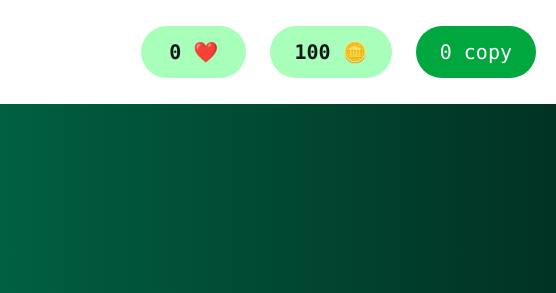
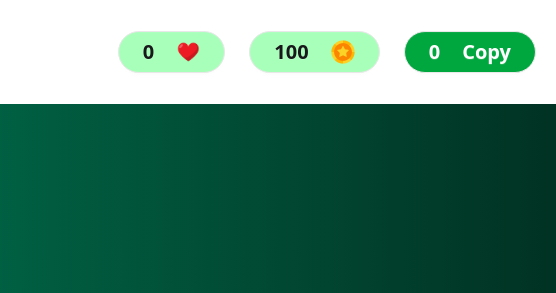
Before and after one commit to sanjidanipa/assignment-5, a plain HTML site: page index.html in a window 1280 px wide. Shown: the top 293 px of the page, 724-1280 px from the left. Drawn offline with nearby package versions, Linux system fonts and the light colour scheme.

Commit message:
changed styles

```diff
--- a/index.html
+++ b/index.html
@@ -22,9 +22,24 @@
 
             </div>
             <div class="">
-                <button class=" rounded-full bg-[#a7ffba] text-xl px-7 py-3 mr-5 font-extrabold"> <pre>0 ❤️</pre></button>
-                <button class=" rounded-full bg-[#a7ffba] text-xl px-6 py-3 mr-5 font-extrabold"> <pre>100 🪙</pre></button>
-                <button class=" rounded-full bg-[#00A63E] text-white text-xl px-6 py-3 mr-5 "> <pre>0 copy</pre></button>
+       <button class="btn rounded-full bg-[#a7ffba] text-xl px-6 py-5 mr-5 bold ">
+      <h1 class="mr-4">0</h1>
+      <img src="./assets/heart.png" alt="" class="w-6">
+
+        </button>
+       <button class="btn rounded-full bg-[#a7ffba] text-xl px-6 py-5 mr-5 bold ">
+      <h1 class="mr-4">100</h1>
+      <img src="./assets/coin.png" alt="" class="w-6">
+
+        </button>
+
+       <button class="btn rounded-full bg-[#00A63E] text-white text-xl px-6 py-5 mr-5 bold ">
+      <h1 class="mr-4">0</h1>
+      <p> Copy</p>
+
+        </button>
+
+
 
             </div>
         </nav>
```
